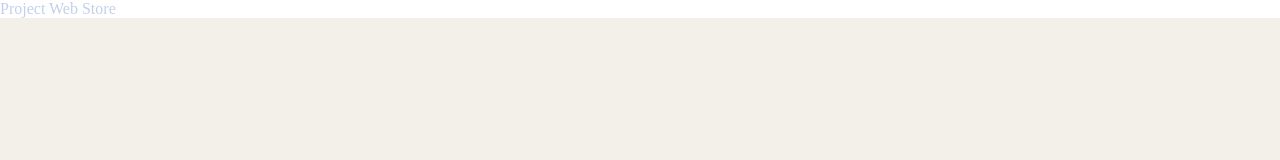
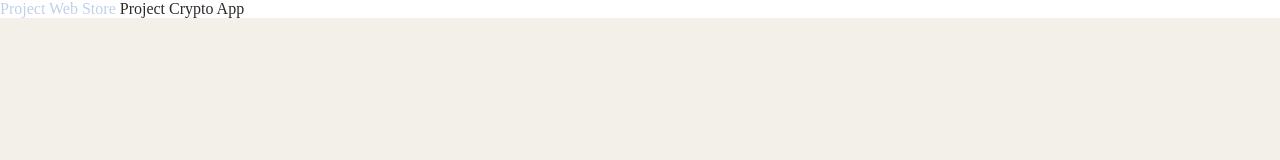
Before and after one commit to RavenSecurity/hire-me, a plain HTML site: page index.html in a window 1280 px wide. Shown: the top 160 px of the page. Drawn offline with nearby package versions, Linux system fonts and the light colour scheme; animation ran at ten frames a second; a web font is replaced by a local one.

Commit message:
Project Crypto

```diff
--- a/index.html
+++ b/index.html
@@ -16,6 +16,7 @@
 
     <div class="container">
       <a href="">Project Web Store</a>
+      <a href="">Project Crypto App</a>
     </div>
 
     <header>
```
